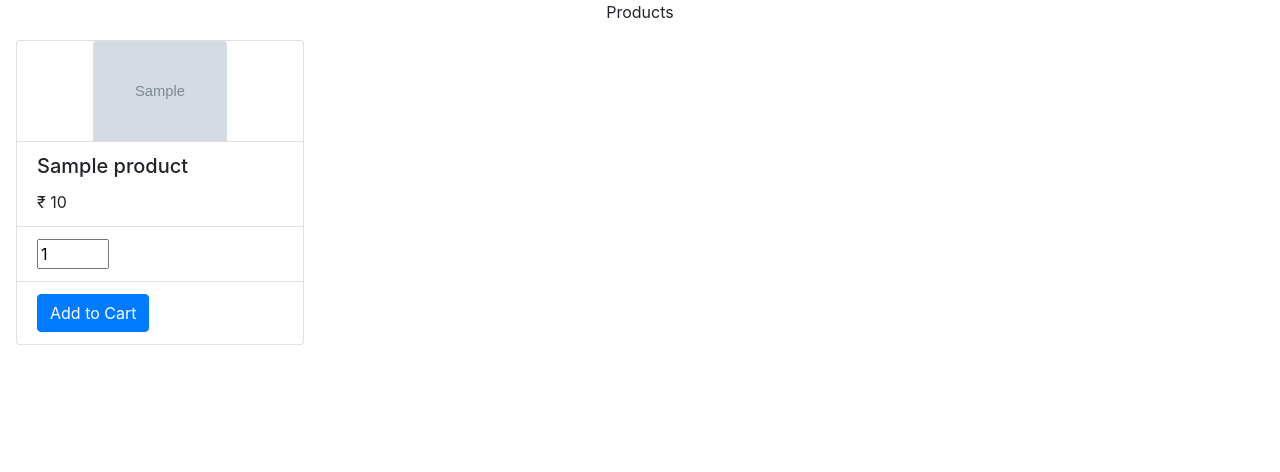
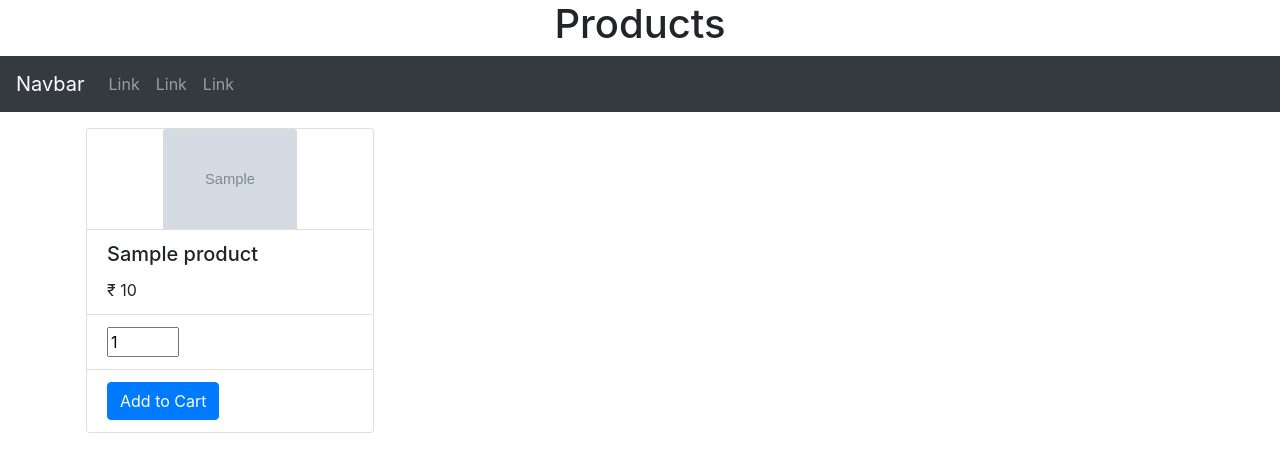
Before and after one commit to bratk9/FlaskProject2020, a Flask app: page / in a window 1280 px wide. Shown: the top 472 px of the page. Run offline with Flask 2, Linux system fonts and the light colour scheme; tables that the repository leaves empty or names only in its code hold one stand-in row (values such as "Sample post"); grey boxes marked "Sample" are stand-in pictures; some libraries are stand-ins or nearby versions.

Commit message:
Update Products.html

```diff
--- a/templates/Products.html
+++ b/templates/Products.html
@@ -6,13 +6,31 @@
  <script src="https://code.jquery.com/jquery-3.2.1.slim.min.js" integrity="sha384-KJ3o2DKtIkvYIK3UENzmM7KCkRr/rE9/Qpg6aAZGJwFDMVNA/GpGFF93hXpG5KkN" crossorigin="anonymous"></script>
 <script src="https://cdnjs.cloudflare.com/ajax/libs/popper.js/1.12.9/umd/popper.min.js" integrity="sha384-ApNbgh9B+Y1QKtv3Rn7W3mgPxhU9K/ScQsAP7hUibX39j7fakFPskvXusvfa0b4Q" crossorigin="anonymous"></script>
 <script src="https://maxcdn.bootstrapcdn.com/bootstrap/4.0.0/js/bootstrap.min.js" integrity="sha384-JZR6Spejh4U02d8jOt6vLEHfe/JQGiRRSQQxSfFWpi1MquVdAyjUar5+76PVCmYl" crossorigin="anonymous"></script>
- <link href="{{ url_for('static', filename='css/style.css') }}" rel="stylesheet" type="text/css" />
 </head>
 <body>
 <div class="text-center">
-  <div class="">Products</div>
+  <div><h1>Products</h1></div>
 </div>
- <div class="container-fluid">
+<nav class="navbar navbar-expand-lg bg-dark navbar-dark">
+  <a class="navbar-brand" href="#">Navbar</a>
+  <button class="navbar-toggler" type="button" data-toggle="collapse" data-target="#collapsibleNavbar">
+    <span class="navbar-toggler-icon"></span>
+  </button>
+  <div class="collapse navbar-collapse" id="collapsibleNavbar">
+    <ul class="navbar-nav">
+      <li class="nav-item">
+        <a class="nav-link" href="#">Link</a>
+      </li>
+      <li class="nav-item">
+        <a class="nav-link" href="#">Link</a>
+      </li>
+      <li class="nav-item">
+        <a class="nav-link" href="#">Link</a>
+      </li>
+    </ul>
+  </div>
+</nav>
+ <div class="container">
 
   <div class="card-deck">
 
```
